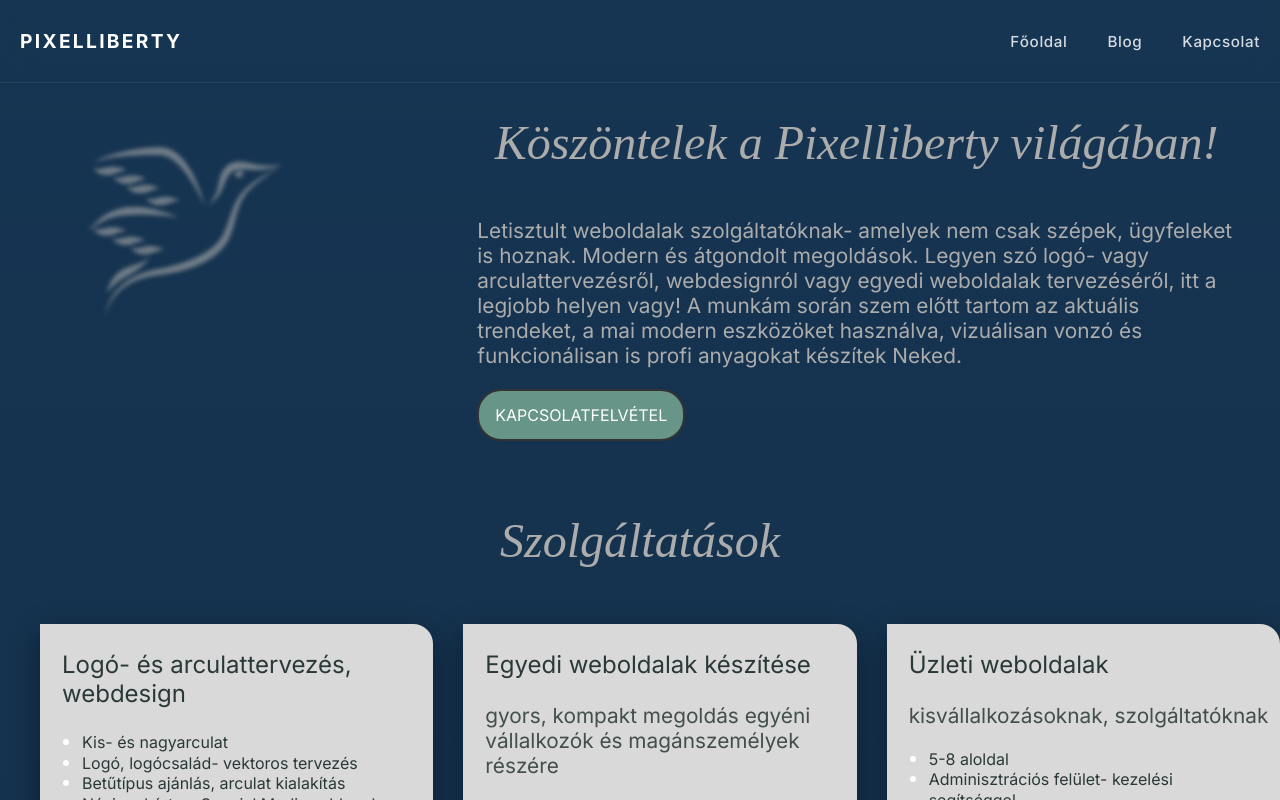
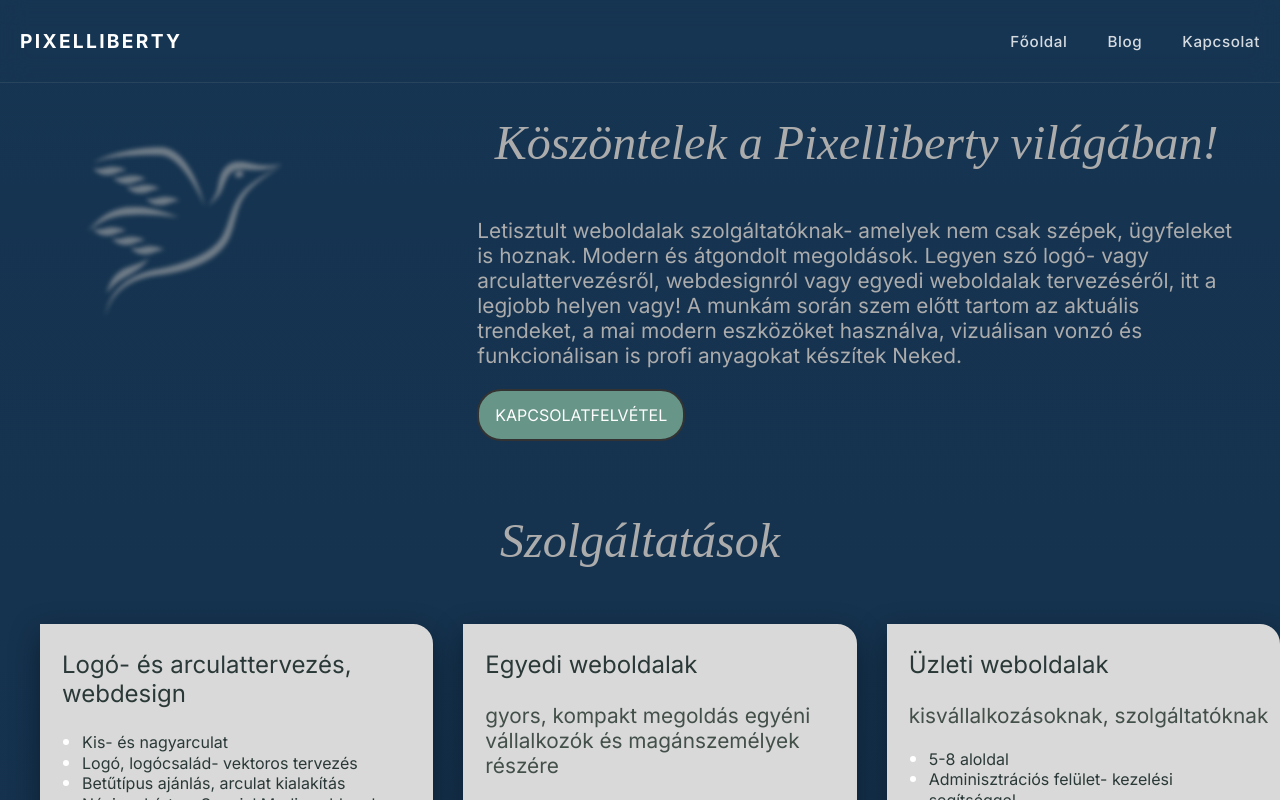
Before and after one commit to FlowWolfKft/pixelLibertyReact, a React (Vite) app: page / in a window 1280 px wide. Shown: the top 800 px of the page. Built offline with nearby package versions, Linux system fonts and the light colour scheme.

Commit message:
services módosítás

```diff
--- a/src/components/Services.jsx
+++ b/src/components/Services.jsx
@@ -17,7 +17,7 @@ function Services() {
           buttonText="Ajánlatkérés"
         />
         <ServiceCard
-          title="Egyedi weboldalak készítése"
+          title="Egyedi weboldalak"
           description=" gyors, kompakt megoldás egyéni vállalkozók és magánszemélyek részére"
           items={[
             "One page és landing oldalak",
```
